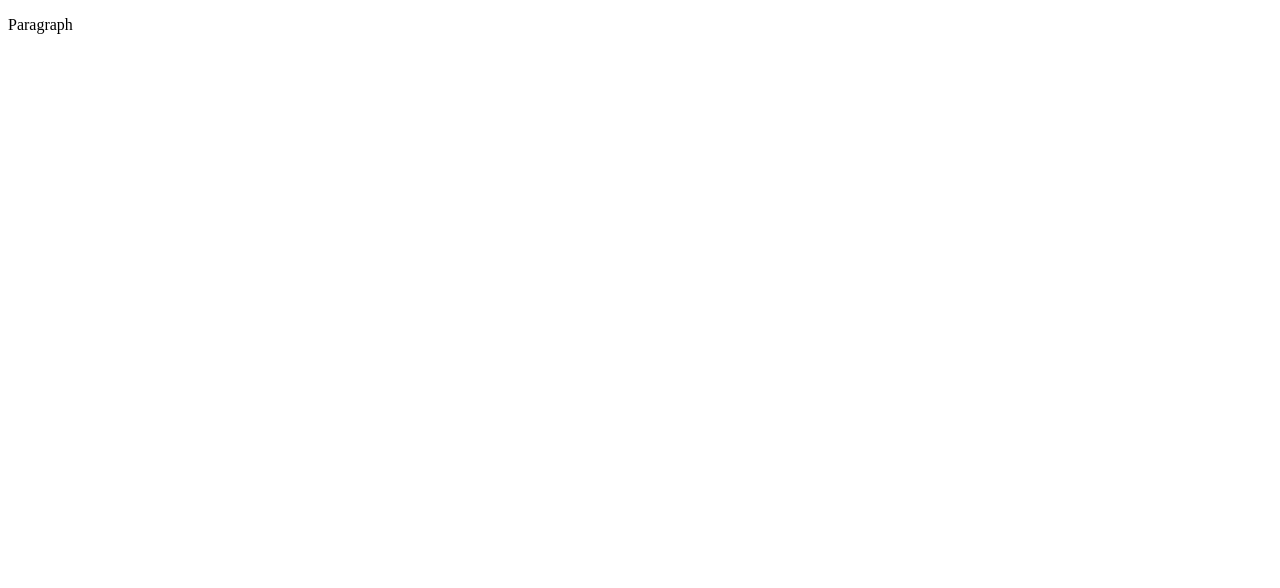
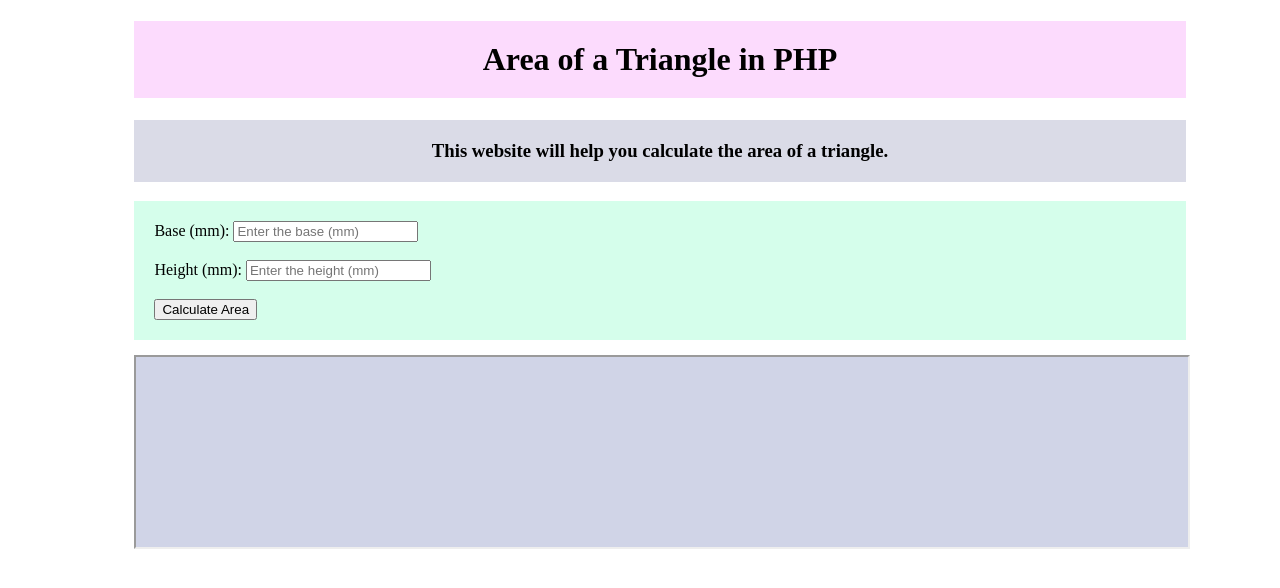
Before and after one commit to ICD2O-Digital-Tech-AnastasiiaL/Unit2-04-PHP-AreaTriangle, a PHP site: page / in a window 1280 px wide. Before the commit the part shown is almost empty. Shown: the top 588 px of the page. Run offline with PHP 8.4, Linux system fonts and the light colour scheme.

Commit message:
Created php version of calculation

```diff
--- a/css/style.css
+++ b/css/style.css
@@ -1,4 +1,51 @@
-/* Created by: Mr. Coxall
-* Created on: Sep 2020
-* This file contains the CSS for index.html
+/* Created by: MariaG
+ * Modified by: Ms Raffin
+ * Created on: March 2022
+ * This CSS file defines the style for index.php
+ * ICS2O-Unit2-03-PHP-UserInput
 */
+
+form {
+    background-color: #d5feeb;
+    padding: 20px;
+    width: 80%;
+    margin-left: 10%;
+}
+
+h1 {
+    background-color: #fcdbfd;
+    text-align: center;
+    padding: 20px;
+    width: 80%;
+    margin-left: 10%;
+}
+
+h3 {
+    background-color: #dadbe7;
+    text-align: center;
+    padding: 20px;
+    width: 80%;
+    margin-left: 10%;
+}
+
+p {
+    width: 80%;
+    margin-left: 10%;
+}
+
+iframe {
+    margin-bottom: 5%;
+    background-color: #d0d4e7;
+    padding: 20px;
+    width: 80%;
+    margin-left: 10%;
+    margin-top: 15px;
+}
+
+#yellow {
+    background-color: #feffaf;
+    padding: 20px;
+    width: 80%;
+    margin-left: 10%;
+    margin-bottom: 30px;
+}
--- a/index.html
+++ /dev/null
@@ -1,9 +0,0 @@
-<!DOCTYPE html>
-<html>
-  <head>
-    <title>Title</title>
-  </head>
-  <body>
-    <p>Paragraph</p>
-  </body>
-</html>
--- /dev/null
+++ b/index.php
@@ -0,0 +1,40 @@
+<!DOCTYPE html>
+<html lang="en-ca">
+  <head>
+    <!-- Metadata -->
+    <meta charset="utf-8">
+    <meta name="description" content="Area of a Triangle in PHP">
+    <meta name="keywords" content="immaculata, ics2o">
+    <meta name="author" content="Anastasiia Lebedenko">
+    <meta name="viewport" content="width=device-width, initial-scale=1.0">
+    <!-- Code for the favicon -->
+    <link rel="apple-touch-icon" sizes="180x180" href="./favicon/apple-touch-icon.png">
+    <link rel="icon" type="image/png" sizes="32x32" href="./favicon/favicon-32x32.png">
+    <link rel="icon" type="image/png" sizes="16x16" href="./favicon/favicon-16x16.png">
+    <link rel="manifest" href="./favicon/site.webmanifest">
+    <!-- Link to CSS file -->
+    <link rel="stylesheet" href="./css/style.css">
+    <!-- Title -->
+    <title>Area of a Triangle in PHP</title>
+  </head>
+  <body>
+		<!-- php echo to print the html to the page -->
+    <?php
+			echo "<h1>Area of a Triangle in PHP</h1>";
+			echo "<h3>This website will help you calculate the area of a triangle.</h3>";
+		?>
+		<!-- form to get the base and height from the user -->
+    <form action="./results.php" method="post" target="results">
+      <label for=lblBase">Base (mm):</label>
+      <input type="text" id="base" placeholder="Enter the base (mm)" name="base"><br><br>
+      <label for="lblHeight">Height (mm):</label>
+      <input type="text" id="height" placeholder="Enter the height (mm)" name="height"><br><br>
+      <input type="submit" value="Calculate Area">
+		</form>
+
+			<!-- iframe for the results to show on the web page. -->
+			<iframe id="results" name="results">
+				The area of the triangle is  " + $area + cm<sup>2</sup>
+	    </iframe>
+	</body>
+</html>
```
Also changed, not shown: favicon/android-chrome-192x192.png (added), favicon/android-chrome-512x512.png (added), favicon/apple-touch-icon.png (added), favicon/favicon-16x16.png (added), favicon/favicon-32x32.png (added), favicon/favicon.ico (added), favicon/site.webmanifest (added).
